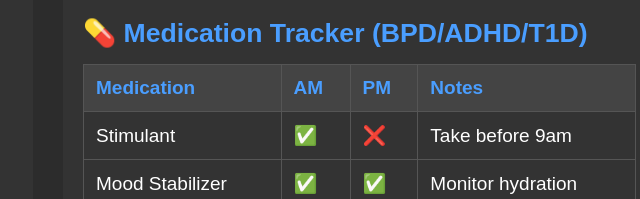
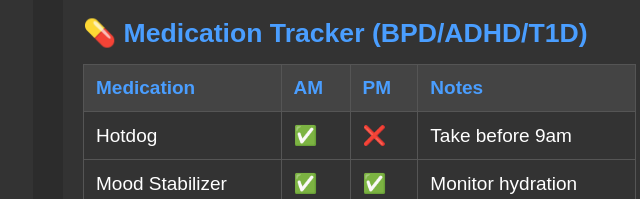
Before and after one commit to jr440/Jr-Health, a plain HTML site: page index.html in a window 1280 px wide. Shown: the part 812-1011 px from the top of the page, 592-1232 px from the left. Drawn offline with Linux system fonts and the light colour scheme.

Commit message:
Update index.html

```diff
--- a/index.html
+++ b/index.html
@@ -460,7 +460,7 @@
           <th>Notes</th>
         </tr>
         <tr>
-          <td>Stimulant</td>
+          <td>Hotdog</td>
           <td>✅</td>
           <td>❌</td>
           <td>Take before 9am</td>
```
